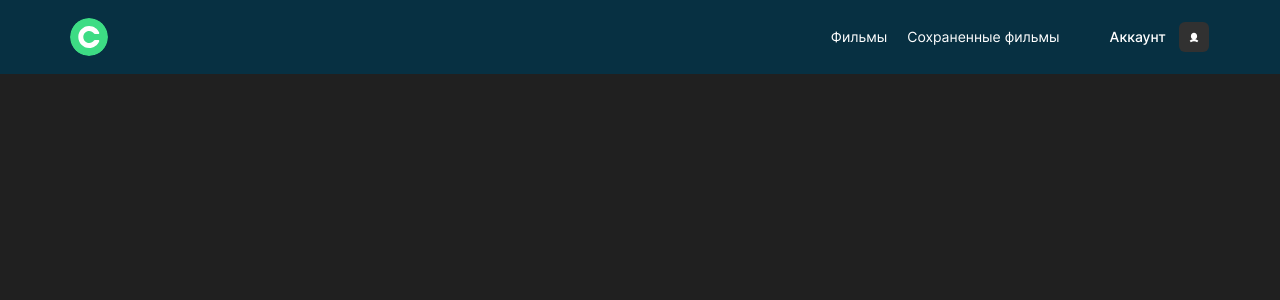
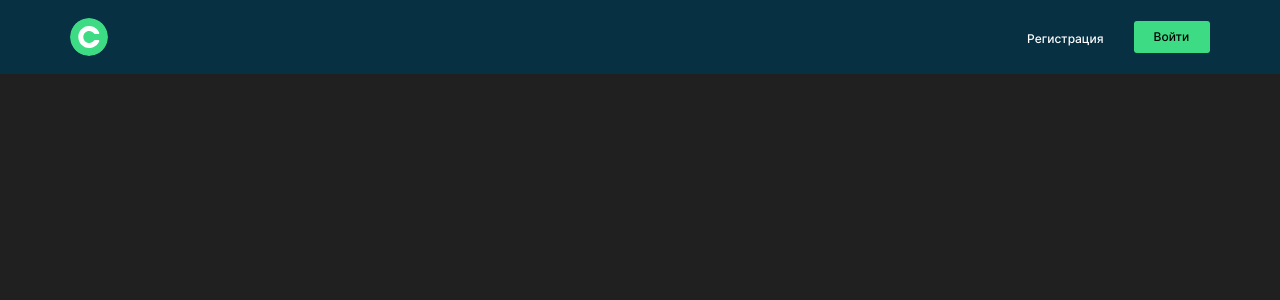
Before and after one commit to tatsenko-m/movies-explorer-frontend, a React (Create React App) app: page / in a window 1280 px wide. Shown: the top 300 px of the page. Built offline with nearby package versions, Linux system fonts and the light colour scheme.

Commit message:
feat: доделать верстку Navigation

```diff
--- a/src/components/App/App.js
+++ b/src/components/App/App.js
@@ -4,7 +4,7 @@ import './App.css';
 import Header from '../Header/Header';
 
 function App() {
-  const [loggedIn, setLoggedIn] = React.useState(true);
+  const [loggedIn, setLoggedIn] = React.useState(false);
 
   return (
     <Header loggedIn={loggedIn} />
--- a/src/components/Navigation/Navigation.css
+++ b/src/components/Navigation/Navigation.css
@@ -2,6 +2,10 @@
   display: flex;
   margin: 0;
   padding: 0;
+  font-family: "Inter", "Arial", sans-serif;
+  font-style: normal;
+  -webkit-font-smoothing: antialiased;
+  -moz-osx-font-smoothing: grayscale;
 }
 
 .navigation__links {
@@ -14,21 +18,21 @@
   column-gap: 20px;
 }
 
-.navigation__item:last-child {
+.navigation__links_unauth {
+  column-gap: 30px;
+}
+
+.navigation__item:nth-child(3) {
   margin-left: 30px;
 }
 
 .navigation__link {
-  font-family: "Inter", "Arial", sans-serif;
-  font-style: normal;
   font-weight: 400;
   font-size: 14px;
   line-height: 18px;
-  text-decoration: none;
   text-align: right;
   color: #fff;
-  -webkit-font-smoothing: antialiased;
-  -moz-osx-font-smoothing: grayscale;
+  text-decoration: none;
   margin: 0;
   padding: 0;
   opacity: 1;
@@ -42,3 +46,41 @@
 .navigation__link_active {
   font-weight: 500;
 }
+
+.navigation__signup-link {
+  font-weight: 500;
+  font-size: 12px;
+  line-height: 16px;
+  text-align: right;
+  color: #fff;
+  text-decoration: none;
+  margin: 0;
+  padding: 0;
+  opacity: 1;
+  transition: opacity 1s;
+}
+
+.navigation__signup-link:hover {
+  opacity: 0.7;
+}
+
+.navigation__signin-link {
+  display: block;
+  min-width: 76px;
+  background-color: #3ddc84;
+  border-radius: 3px;
+  padding: 8px 20px;
+  box-sizing: border-box;
+  margin: 0;
+  color: #000;
+  text-decoration: none;
+  font-size: 12px;
+  font-weight: 500;
+  line-height: 16px;
+  opacity: 1;
+  transition: opacity 1s;
+}
+
+.navigation__signin-link:hover {
+  opacity: 0.8;
+}
--- a/src/components/Navigation/Navigation.js
+++ b/src/components/Navigation/Navigation.js
@@ -6,7 +6,6 @@ const Navigation = ({ loggedIn }) => {
   return (
     <nav className="navigation">
       {loggedIn ? (
-          <>
         <ul className="navigation__links">
           <li className="navigation__item">
             <NavLink to="/movies" className={({isActive}) => `navigation__link ${isActive ? "navigation__link_active" : ""}`}>Фильмы</NavLink>
@@ -18,12 +17,15 @@ const Navigation = ({ loggedIn }) => {
             <AccountLink />
           </li>
         </ul>
-          </>
       ) : (
-          <>
-            <Link to="/signup">Регистрация</Link>
-            <Link to="/signin">Войти</Link>
-          </>
+        <ul className="navigation__links navigation__links_unauth">
+          <li className="navigation__item">
+            <Link to="/signup" className="navigation__signup-link">Регистрация</Link>
+          </li>
+          <li className="navigation__item">
+            <Link to="/signin" className="navigation__signin-link">Войти</Link>
+          </li>
+        </ul>
       )}
     </nav>
   );
```
Lines whose indentation alone changed are shown as unchanged.
